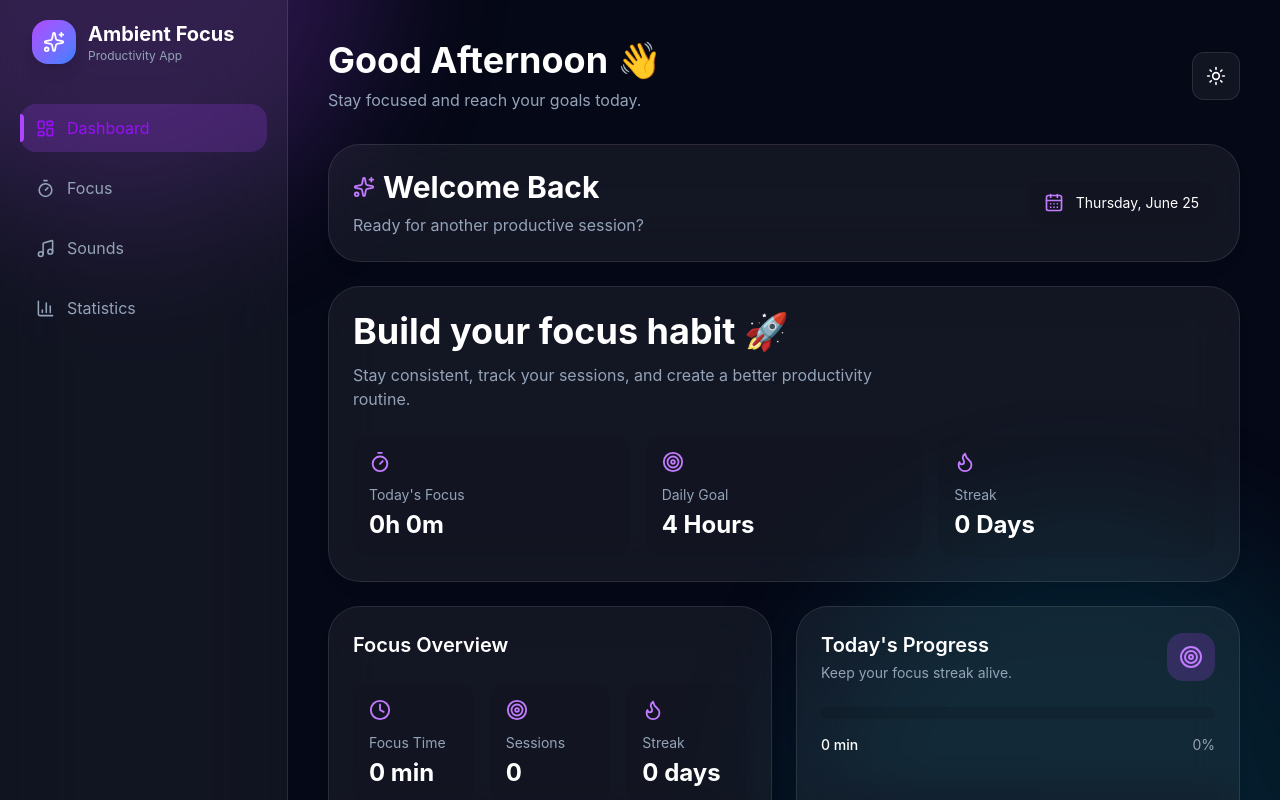
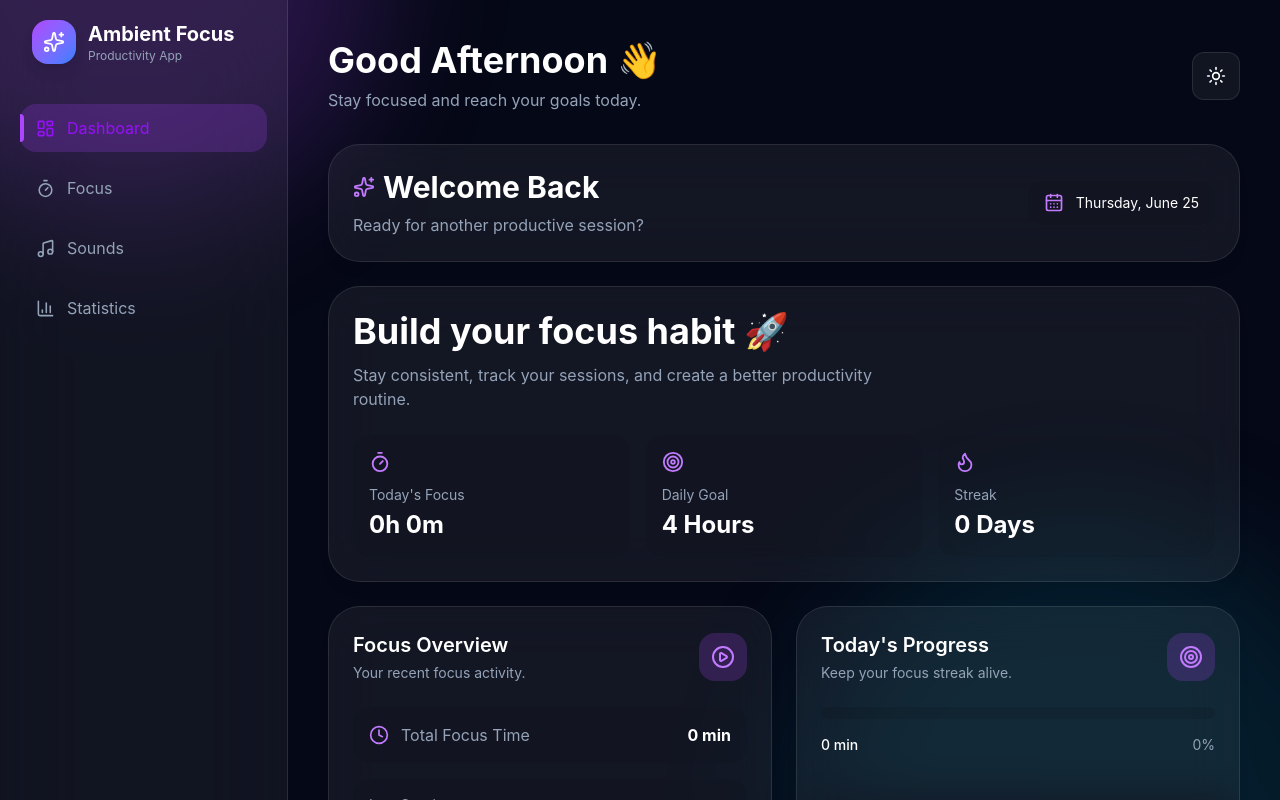
Before and after one commit to djabranemmd/ambient-focus-app, a React (Vite) app: page / in a window 1280 px wide. Shown: the top 800 px of the page. Built offline with nearby package versions, Linux system fonts and the light colour scheme.

Commit message:
feat: add focus overview dashboard card

```diff
--- a/src/components/dashboard/FocusOverview.jsx
+++ b/src/components/dashboard/FocusOverview.jsx
@@ -1,34 +1,55 @@
+import {
+  memo,
+} from "react";
+
 import {
   Clock,
-  Target,
-  Flame,
+  PlayCircle,
 } from "lucide-react";
 
 import Card from "../ui/Card";
+
+import {
+  useFocus,
+} from "../../context/FocusContext";
+
 
 
 function FocusOverview() {
 
 
-  const items = [
-    {
-      icon: Clock,
-      title: "Focus Time",
-      value: "0 min",
-    },
+  const {
+    sessions,
+  } = useFocus();
 
-    {
-      icon: Target,
-      title: "Sessions",
-      value: "0",
-    },
 
-    {
-      icon: Flame,
-      title: "Streak",
-      value: "0 days",
-    },
-  ];
+
+
+  const latestSession =
+    sessions.length > 0
+      ? sessions[sessions.length - 1]
+      : null;
+
+
+
+
+
+  const totalSeconds =
+    sessions.reduce(
+      (total, session) =>
+        total + session.duration,
+      0
+    );
+
+
+
+
+  const totalMinutes =
+    Math.floor(
+      totalSeconds / 60
+    );
+
+
 
 
 
@@ -36,39 +57,171 @@ function FocusOverview() {
 
     <Card>
 
+
+      <div
+
+        className="
+          flex
+          items-center
+          justify-between
+          mb-6
+        "
+
+      >
+
+        <div>
+
+
           <h3
+
             className="
               text-xl
               font-semibold
               theme-text
-          mb-6
             "
+
           >
+
             Focus Overview
+
           </h3>
 
 
 
-      <div
+          <p
+
             className="
-          grid
-          grid-cols-1
-          sm:grid-cols-3
-          gap-4
+              text-sm
+              theme-text-muted
+              mt-1
             "
+
           >
 
-        {
-          items.map((item) => {
+            Your recent focus activity.
 
-            const Icon = item.icon;
+          </p>
 
 
-            return (
+        </div>
+
+
 
         <div
 
-                key={item.title}
+          className="
+            w-12
+            h-12
+            rounded-2xl
+            bg-purple-500/20
+            flex
+            items-center
+            justify-center
+          "
+
+        >
+
+          <PlayCircle
+
+            size={24}
+
+            className="
+              text-purple-400
+            "
+
+          />
+
+        </div>
+
+
+      </div>
+
+
+
+
+
+
+      <div
+
+        className="
+          space-y-4
+        "
+
+      >
+
+
+        <div
+
+          className="
+            flex
+            items-center
+            justify-between
+            rounded-2xl
+            bg-black/5
+            dark:bg-white/5
+            p-4
+          "
+
+        >
+
+          <div
+
+            className="
+              flex
+              items-center
+              gap-3
+            "
+
+          >
+
+            <Clock
+
+              size={20}
+
+              className="
+                text-purple-400
+              "
+
+            />
+
+
+            <span
+
+              className="
+                theme-text-muted
+              "
+
+            >
+
+              Total Focus Time
+
+            </span>
+
+
+          </div>
+
+
+
+          <strong
+
+            className="
+              theme-text
+            "
+
+          >
+
+            {totalMinutes} min
+
+          </strong>
+
+
+        </div>
+
+
+
+
+
+        <div
 
           className="
             rounded-2xl
@@ -79,46 +232,56 @@ function FocusOverview() {
 
         >
 
-                <Icon
-                  size={22}
+          <p
+
             className="
-                    text-purple-400
+              text-sm
+              theme-text-muted
             "
-                />
+
+          >
+
+            Last Session
+
+          </p>
+
+
 
 
           <p
-                  className="
-                    theme-text-muted
-                    text-sm
-                    mt-3
-                  "
-                >
-                  {item.title}
-                </p>
 
-
-                <p
             className="
               theme-text
-                    text-2xl
-                    font-bold
-                    mt-1
+              font-semibold
+              mt-2
             "
+
           >
-                  {item.value}
+
+            {
+              latestSession
+
+                ?
+
+                `${Math.floor(
+                  latestSession.duration / 60
+                )} minutes`
+
+                :
+
+                "No sessions yet"
+
+            }
+
           </p>
 
 
         </div>
 
-            );
-
-          })
-        }
 
 
       </div>
+
 
 
     </Card>
@@ -128,4 +291,5 @@ function FocusOverview() {
 }
 
 
-export default FocusOverview;
+
+export default memo(FocusOverview);
```
Lines whose indentation alone changed are shown as unchanged.
